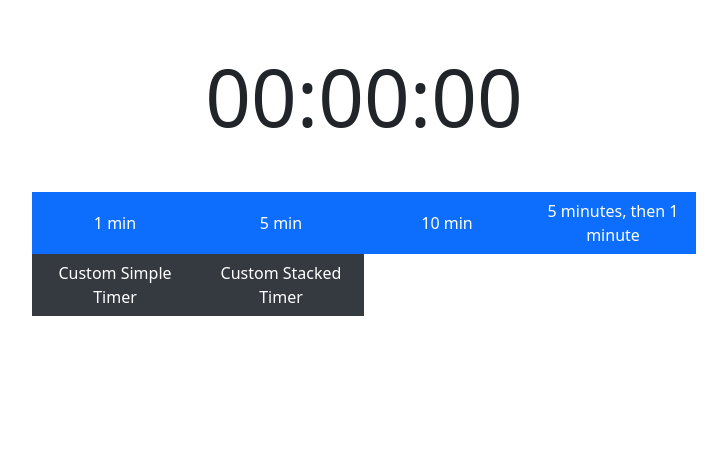
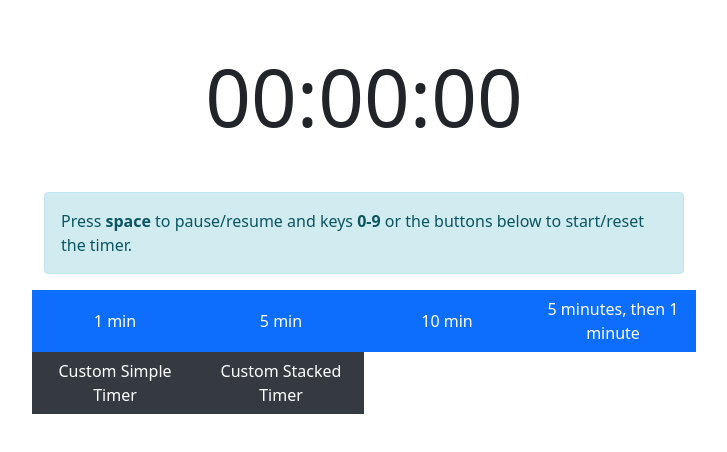
Before and after one commit to charlzzdev/timer-app, a React (Create React App) app: page / in a window 1280 px wide. Shown: the top 452 px of the page, without its empty margins (276-1003 px from the left). Built offline with nearby package versions, Linux system fonts and the light colour scheme.

Commit message:
add info alert to notify the user of the keyboard shortcuts

```diff
--- a/src/App.js
+++ b/src/App.js
@@ -22,6 +22,9 @@ const App = () => {
   return (
     <div className="mx-auto w-50">
       <Timer timer={timer} setTimer={setTimer} paused={paused} />
+      <div className="alert alert-info" role="alert">
+        Press <strong>space</strong> to pause/resume and keys <strong>0-9</strong> or the buttons below to start/reset the timer.
+      </div>
       <TimerSettings setTimer={setTimer} />
     </div>
   );
```
